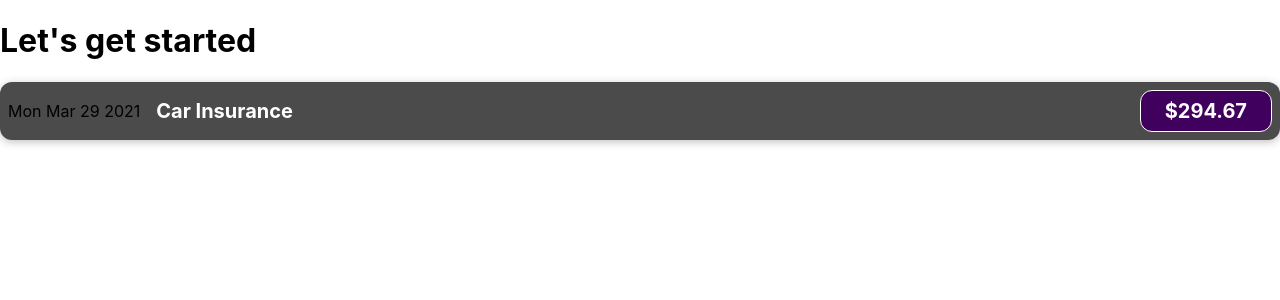
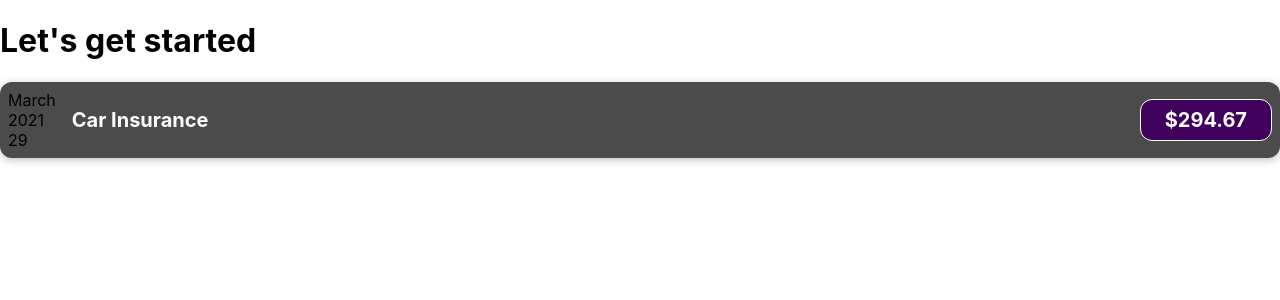
Before and after one commit to worasit/learning-react-complete-guide, a React (Create React App) app: page / in a window 1280 px wide. Shown: the top 300 px of the page. Built offline with nearby package versions, Linux system fonts and the light colour scheme.

Commit message:
applied date conversion logic to a component

```diff
--- a/src/components/ExpenseItem.jsx
+++ b/src/components/ExpenseItem.jsx
@@ -2,9 +2,16 @@
 
 function ExpenseItem(props) {
   const { title, amount, date } = props;
+  const month = date.toLocaleString("en-US", { month: "long" });
+  const day = date.toLocaleString("en-US", { day: "2-digit" });
+  const year = date.getFullYear();
   return (
     <div className="expense-item">
-      <div>{date.toDateString()}</div>
+      <div>
+        <div>{month}</div>
+        <div>{year}</div>
+        <div>{day}</div>
+      </div>
       <div className="expense-item__description">
         <h2>{title}</h2>
         <div className="expense-item__price">${amount.toString()}</div>
```
